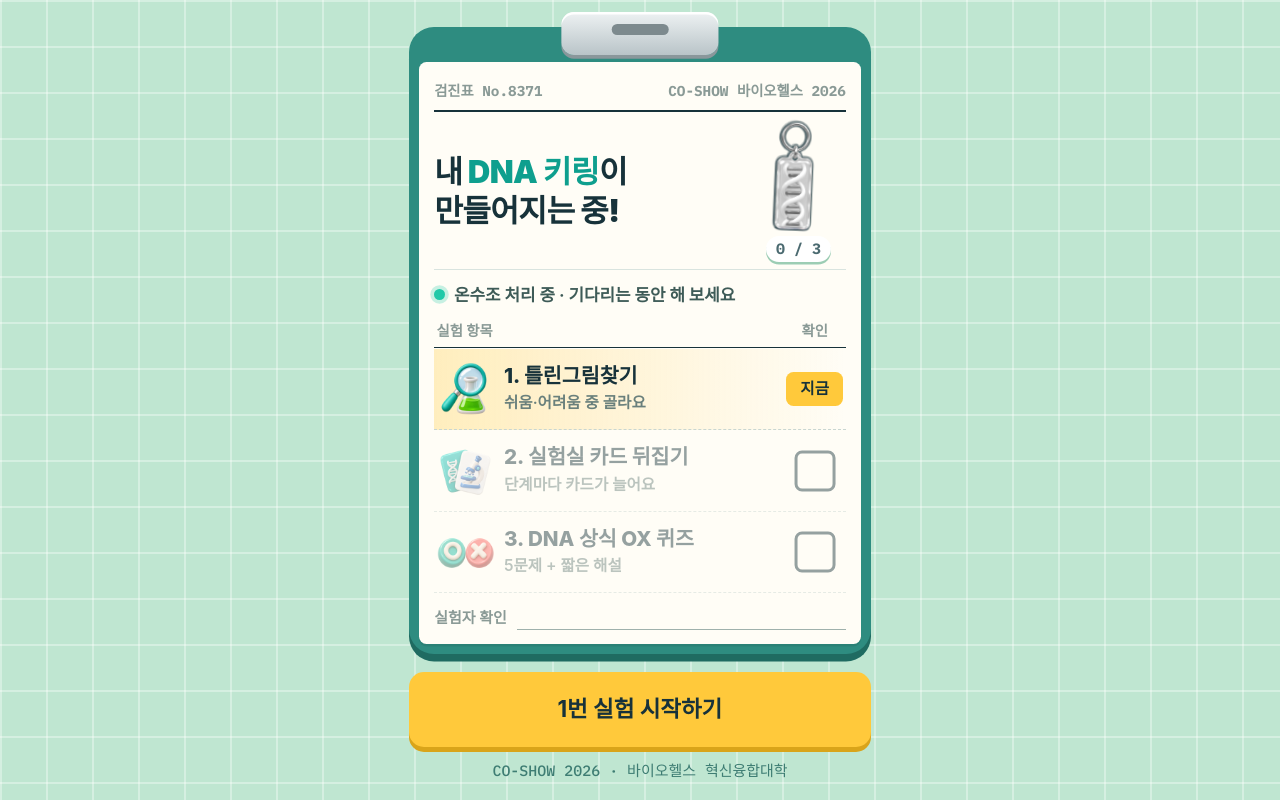
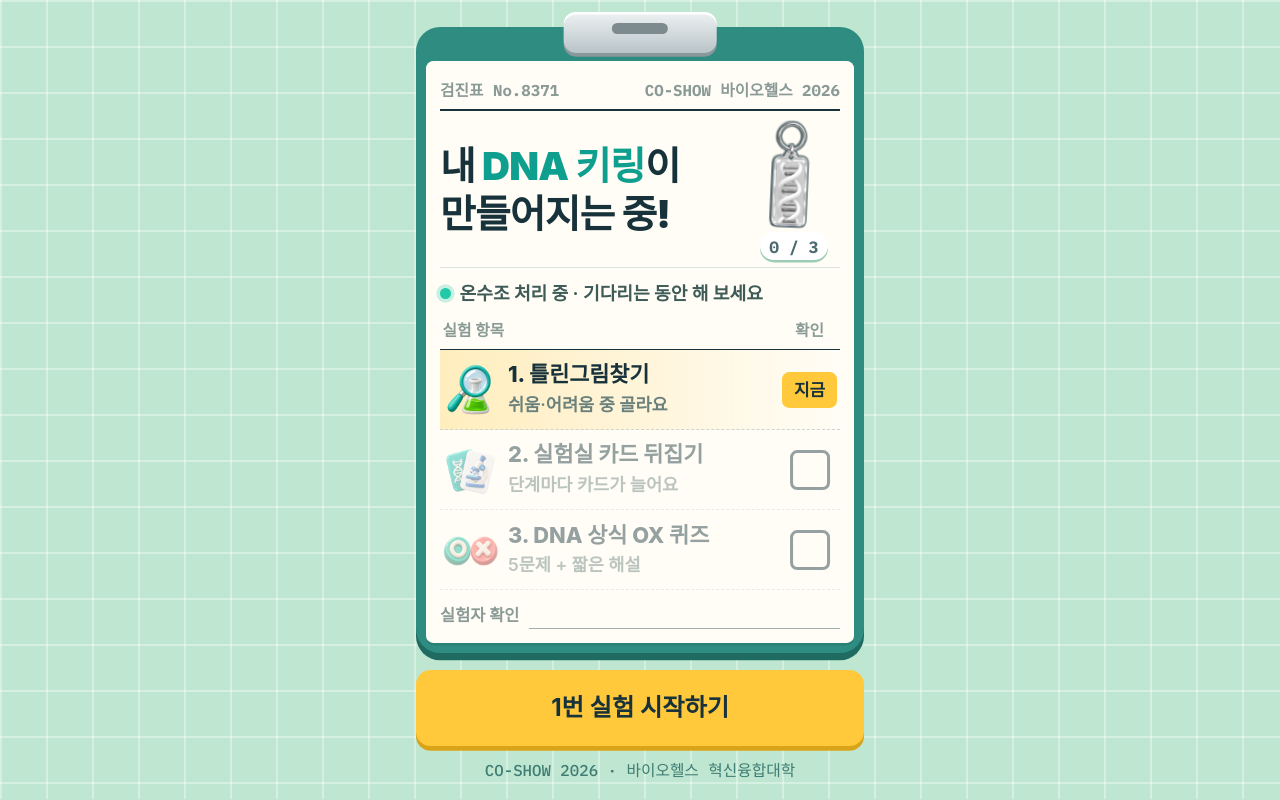
Before and after one commit to soobin-ui/dna-keyring-game, a plain HTML site: page index.html in a window 1280 px wide. Drawn offline with Linux system fonts and the light colour scheme; a web font is replaced by a local one.

Commit message:
첫 화면 글자·제목 크게 (작은 글자 위주, 제목 32px) (v=60)
Co-Authored-By: Claude Opus 5.5 <noreply@anthropic.com>

```diff
--- a/app.js
+++ b/app.js
@@ -36,7 +36,7 @@ function pauseWhenHidden(getT0, setT0, running) {
 }
 
 const C = { teal: '#0E9F8E', coral: '#EF5350' };
-const V = '?v=59';
+const V = '?v=60';
 const GAMES = [
   { id: 'spot', code: 'EXP-01', icon: 'icon_spot', bg: '#E2F1FF', title: '틀린그림찾기', desc: '실험실 그림 두 장에서 다른 곳 찾기 (쉬움·어려움)', time: '약 5–7분' },
   { id: 'cards', code: 'EXP-02', icon: 'icon_cards', bg: '#FFF1DC', title: '실험실 카드 뒤집기', desc: '단계마다 늘어나는 카드에서 같은 그림 짝 맞추기', time: '약 5–8분' },
@@ -947,9 +947,11 @@ function fit() {
   const innerBottom = () => innerEl.getBoundingClientRect().bottom * rectScale();   // 실제 화면 기준 내용 끝 위치
   if (home && innerBottom() < h - 6) {
     const inner = innerEl;
-    const twoLines = () => [...inner.querySelectorAll('.hf-tx b, .hf-tx small, .hf-stat span')].some(el => {
+    // 실험 이름·설명은 한 줄, 큰 제목은 두 줄을 넘으면 안 됨
+    const twoLines = () => [...inner.querySelectorAll('.hf-tx b, .hf-tx small, .hf-stat span, .hf-top span, .hf-ttl h1')].some(el => {
       const r = document.createRange(); r.selectNodeContents(el);
-      return new Set([...r.getClientRects()].map(q => Math.round(q.top))).size > 1;
+      const n = new Set([...r.getClientRects()].filter(q => q.width > 1).map(q => Math.round(q.top))).size;
+      return n > (el.tagName === 'H1' ? 2 : 1);
     });
     let lo = 1, hi = 1.35;
     for (let k = 0; k < 7; k++) {
--- a/index.html
+++ b/index.html
@@ -18,11 +18,11 @@
 <link rel="stylesheet" href="https://fonts.googleapis.com/css2?family=IBM+Plex+Mono:wght@500;700&display=swap" media="print" onload="this.media='all'">
 <link rel="preconnect" href="https://cdn.jsdelivr.net" crossorigin>
 <link rel="stylesheet" href="https://cdn.jsdelivr.net/gh/fonts-archive/Paperlogy/Paperlogy.css" media="print" onload="this.media='all'">
-<link rel="stylesheet" href="style.css?v=59">
+<link rel="stylesheet" href="style.css?v=60">
 </head>
 <body>
 <div id="app"></div>
 <div class="rotate" aria-live="polite"><svg viewBox="0 0 64 64" width="64" height="64" aria-hidden="true"><rect x="20" y="6" width="24" height="44" rx="5" fill="none" stroke="currentColor" stroke-width="4"/><path d="M28 43h8" stroke="currentColor" stroke-width="4" stroke-linecap="round"/><path d="M50 30a20 20 0 0 1-12 24M38 54l2-7M38 54l7 1" fill="none" stroke="#FFC93B" stroke-width="4" stroke-linecap="round"/></svg><p>휴대폰을 <b>세로로</b> 돌려 주세요</p></div>
-<script src="app.js?v=59"></script>
+<script src="app.js?v=60"></script>
 </body>
 </html>
--- a/style.css
+++ b/style.css
@@ -615,3 +615,18 @@ html.on-home body{background:#BFE6D1;background-image:linear-gradient(rgba(255,2
 .hf-row{gap:calc(8px*var(--g))}
 .hf-box,.hf-now{width:calc(46px*var(--g))}
 .hf-th span:last-child{width:calc(46px*var(--g))}
+/* 첫 화면 글자 크기 키움 (11/16, 작은 글자 위주) */
+.hf-top{font-size:calc(13px*var(--g))}
+.hf-ttl h1{font-size:calc(28px*var(--g))}
+.hf .kr-lbl{font-size:calc(13.5px*var(--g))}
+.hf-stat{font-size:calc(15px*var(--g))}
+.hf-th{font-size:calc(13px*var(--g))}
+.hf-tx b{font-size:calc(18px*var(--g))}
+.hf-tx small{font-size:calc(14.5px*var(--g))}
+.hf-now{font-size:calc(14px*var(--g))}
+.hf-sign{font-size:calc(13.5px*var(--g))}
+.hf-sign span{font-size:calc(14.5px*var(--g))}
+.hf .cta .btn{font-size:calc(20px*var(--g))}
+.hf .reset{font-size:calc(15px*var(--g))}
+.hf .foot{font-size:calc(13px*var(--g))}
+.hf-ttl h1{font-size:calc(32px*var(--g))}
```
